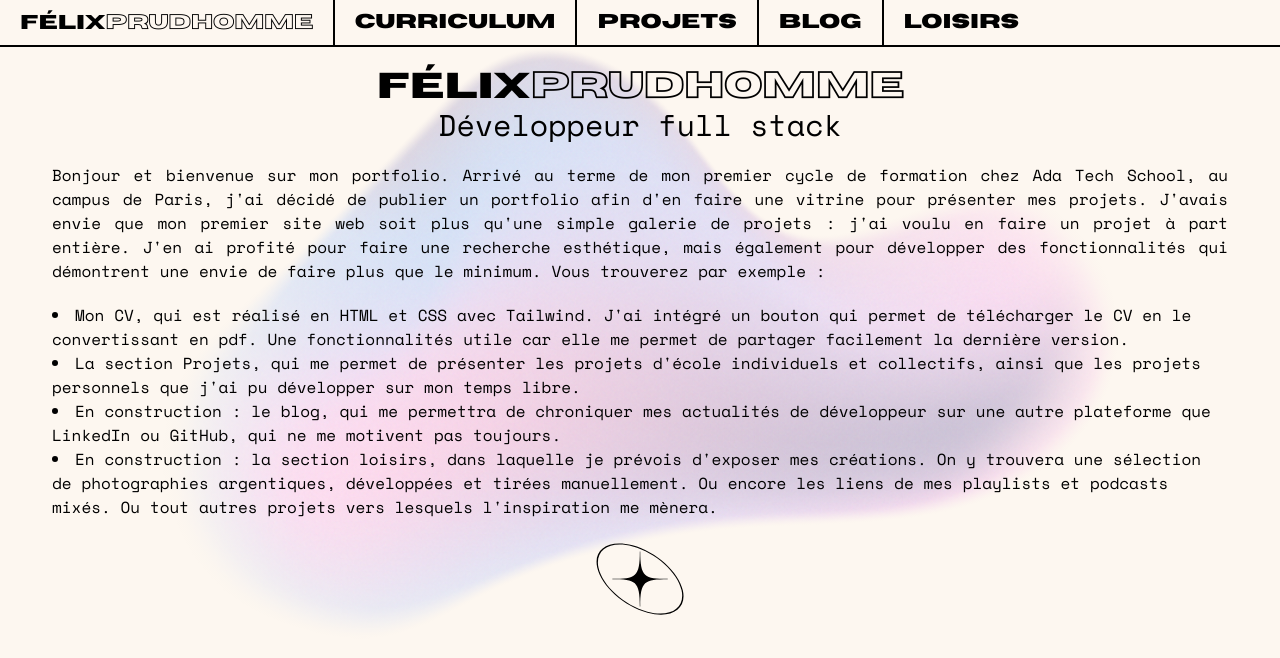
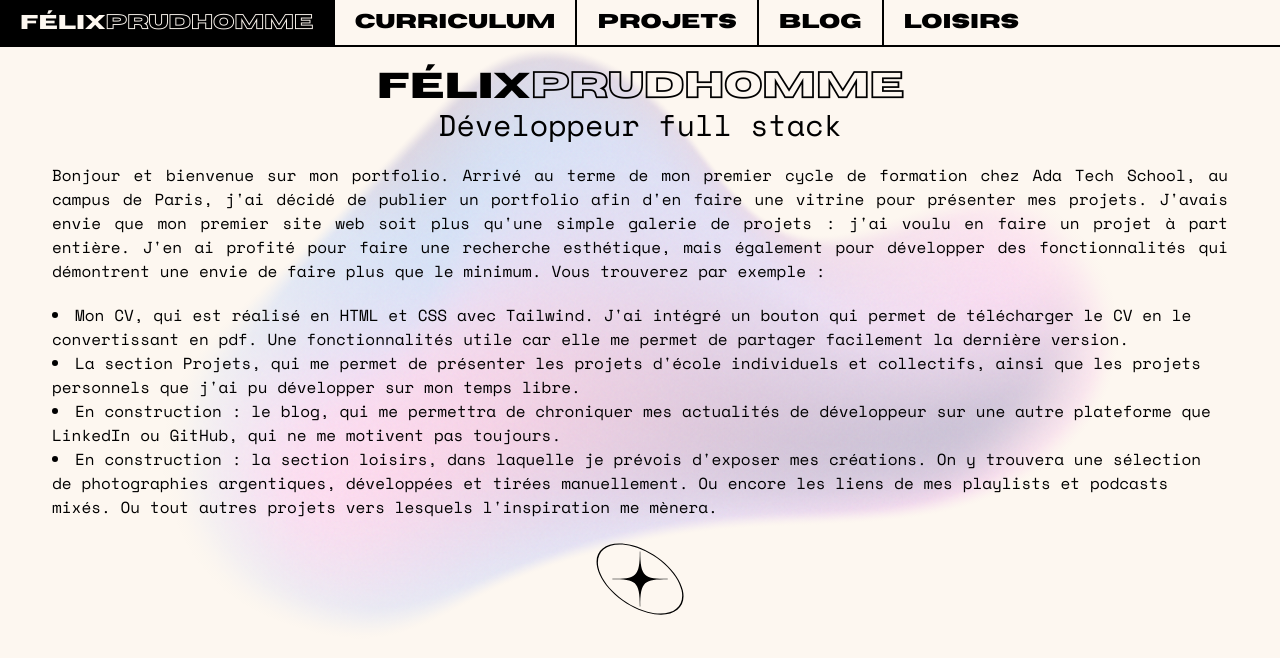
Before and after one commit to FPrud/portfolio, a Next.js app: page / in a window 1280 px wide. Shown: the top 658 px of the page. Built offline with nearby package versions, Linux system fonts and the light colour scheme.

Commit message:
Improve <Navbar> component for better link handling

```diff
--- a/Components/Navbar.tsx
+++ b/Components/Navbar.tsx
@@ -2,8 +2,10 @@
 
 import Link from "next/link";
 import { useEffect } from "react";
+import { usePathname } from "next/navigation";
 
 export const Navbar = () => {
+    const pathname = usePathname();
 
     useEffect(() => {
         const element = document.querySelector("#navBar") as HTMLElement;
@@ -23,28 +25,26 @@ export const Navbar = () => {
         };
     }, []);
 
+    const getLinkClassName = (href: string) => {
+        const isActive = pathname === href;
+        return `px-5 py-2 border-l-2 ${isActive ? 'bg-[var(--color-primary)] text-[var(--color-background)]' : ''}`;
+    };
 
     return (
         <div id="navBar" className="flex border-b-2 overflow-auto text-xl">
-            <Link href="/" className="px-5 py-2">
+            <Link href="/" className={`px-5 py-2 ${pathname === '/' ? 'bg-[var(--color-primary)] text-[var(--color-background)]' : ''}`}>
                 <h3>
                     <span className="Horizon">Félix</span>
                     <span className="HorizonOutlined font-black">Prudhomme</span>
                 </h3>
             </Link>
-            <Link href="/curriculum" className="px-5 py-2 border-l-2">
+            <Link href="/curriculum" className={getLinkClassName('/curriculum')}>
                 <h3 className="Horizon">Curriculum</h3>
             </Link>
 
-            <Link href="/projets" className="px-5 py-2 border-l-2">
+            <Link href="/projets" className={getLinkClassName('/projets')}>
                 <h3 className="Horizon">Projets</h3>
             </Link>
-            {/* <Link href="/blog" className="px-5 py-2 border-l-2">
-                    <h3 className="Horizon">Blog</h3>
-            </Link>
-            <Link href="/loisirs" className="px-5 py-2 border-l-2">
-                    <h3 className="Horizon">Loisirs</h3>
-            </Link> */}
 
             <div className="px-5 py-2 border-l-2 cursor-not-allowed">
                 <h3 className="Horizon">Blog</h3>
```
